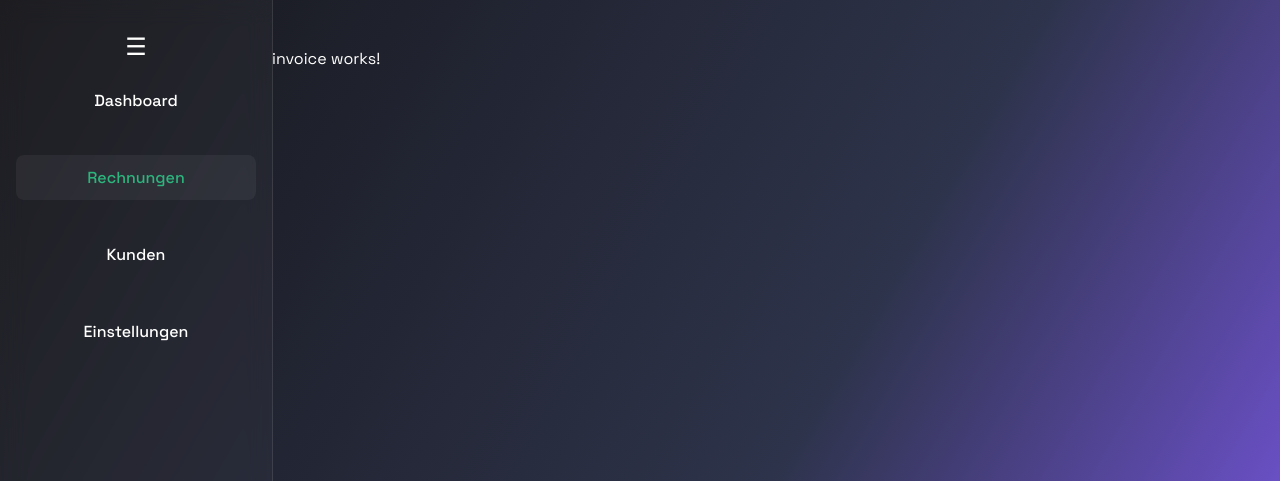
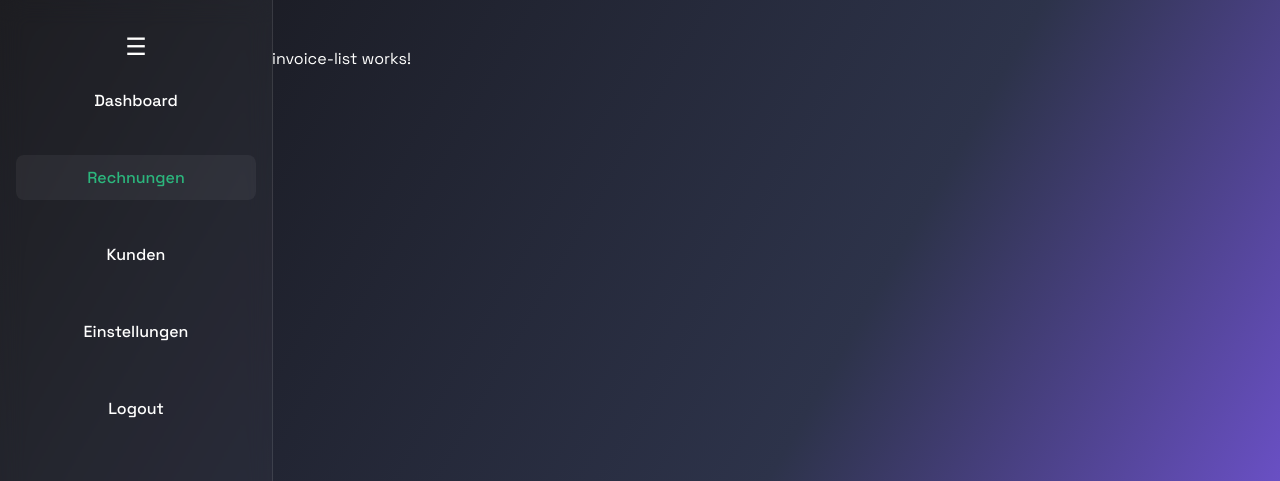
Before and after one commit to M1roel/Peytor, an Angular app: page /app/invoices/list in a window 1280 px wide. Shown: the top 481 px of the page. Built offline with nearby package versions, Linux system fonts and the light colour scheme.

Commit message:
feat: Logout Button zur Seitenleiste hinzugefügt

```diff
--- a/src/app/features/invoices/invoices.component.html
+++ b/src/app/features/invoices/invoices.component.html
@@ -1 +1,3 @@
-<p>invoice works!</p>
+<section class="invoice-main">
+    <router-outlet></router-outlet>
+</section>
--- a/src/app/features/invoices/invoices.component.ts
+++ b/src/app/features/invoices/invoices.component.ts
@@ -1,8 +1,9 @@
 import { Component } from '@angular/core';
+import { RouterModule } from '@angular/router';
 
 @Component({
   selector: 'app-invoices',
-  imports: [],
+  imports: [RouterModule],
   templateUrl: './invoices.component.html',
   styleUrl: './invoices.component.scss'
 })
--- a/src/app/shared/sidebar/sidebar.component.html
+++ b/src/app/shared/sidebar/sidebar.component.html
@@ -5,5 +5,6 @@
     <a routerLink="/app/invoices" routerLinkActive="active">Rechnungen</a>
     <a routerLink="/app/customers" routerLinkActive="active">Kunden</a>
     <a routerLink="/app/settings" routerLinkActive="active">Einstellungen</a>
+    <a routerLink="">Logout</a>
   </nav>
 </aside>
```
